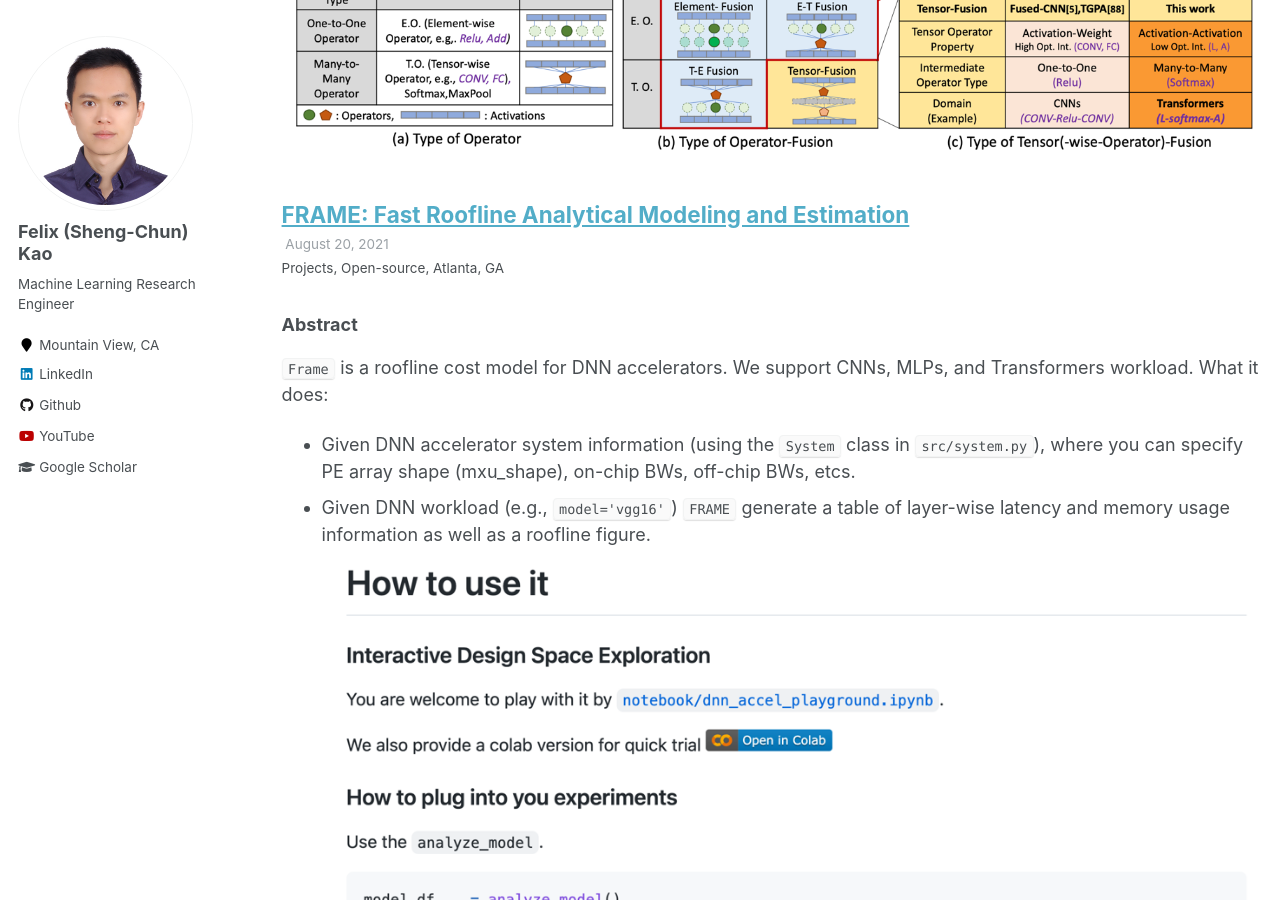
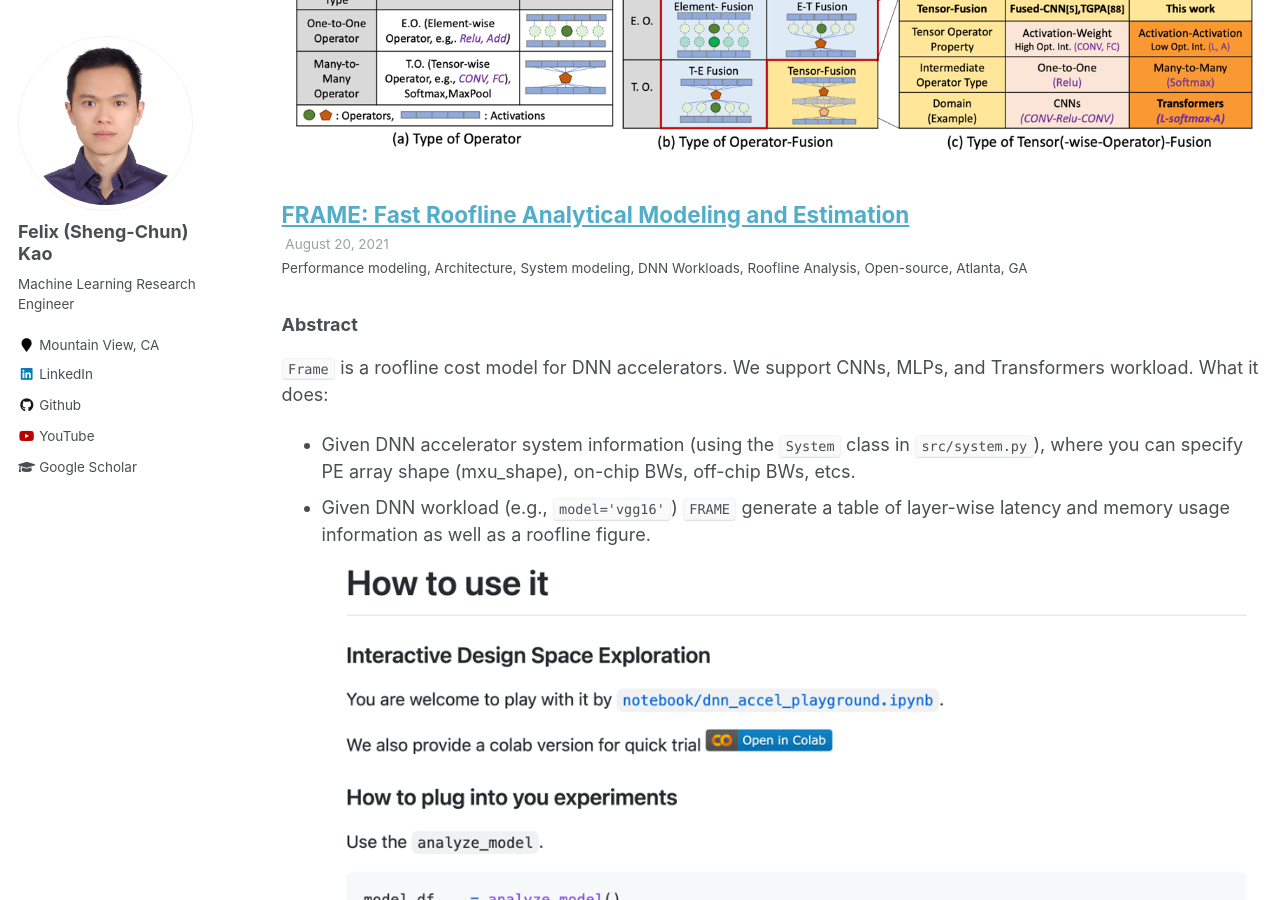
Before and after one commit to felix0901/felix, a Jekyll site: the page built from _pages/talks.html, in a window 1280 px wide and 900 px high, scrolled down 4428 px. Built offline with Jekyll 4.4.1, drawn with Linux system fonts in a browser that asks for light colours.

Commit message:
Update 9-frame.md

```diff
--- a/_talks/9-frame.md
+++ b/_talks/9-frame.md
@@ -1,7 +1,7 @@
 ---
 title: "FRAME: Fast Roofline Analytical Modeling and Estimation"
 collection: talks
-type: "Projects"
+type: "Performance modeling, Architecture, System modeling, DNN Workloads, Roofline Analysis"
 permalink: /talks/9-frame
 venue: "Open-source"
 date: 2021-08-20
```
